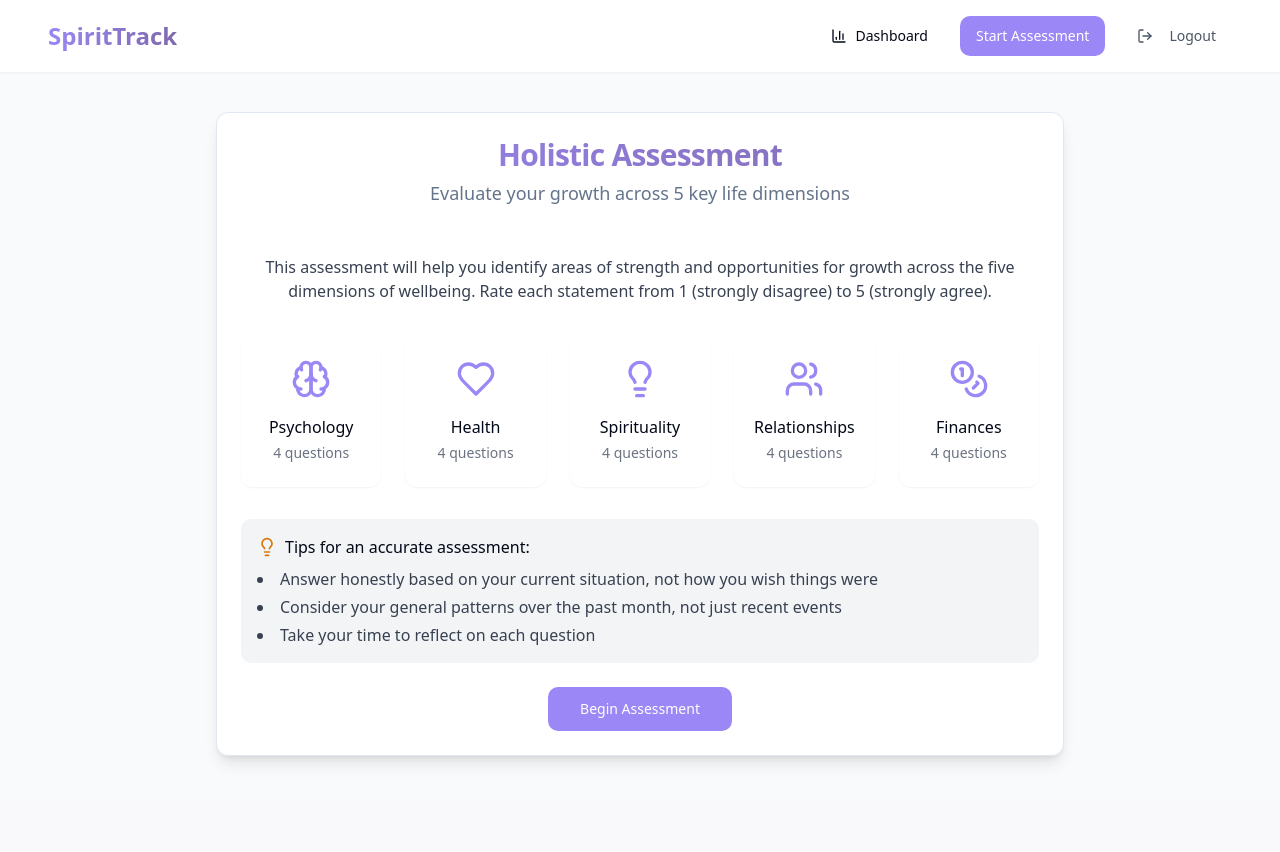
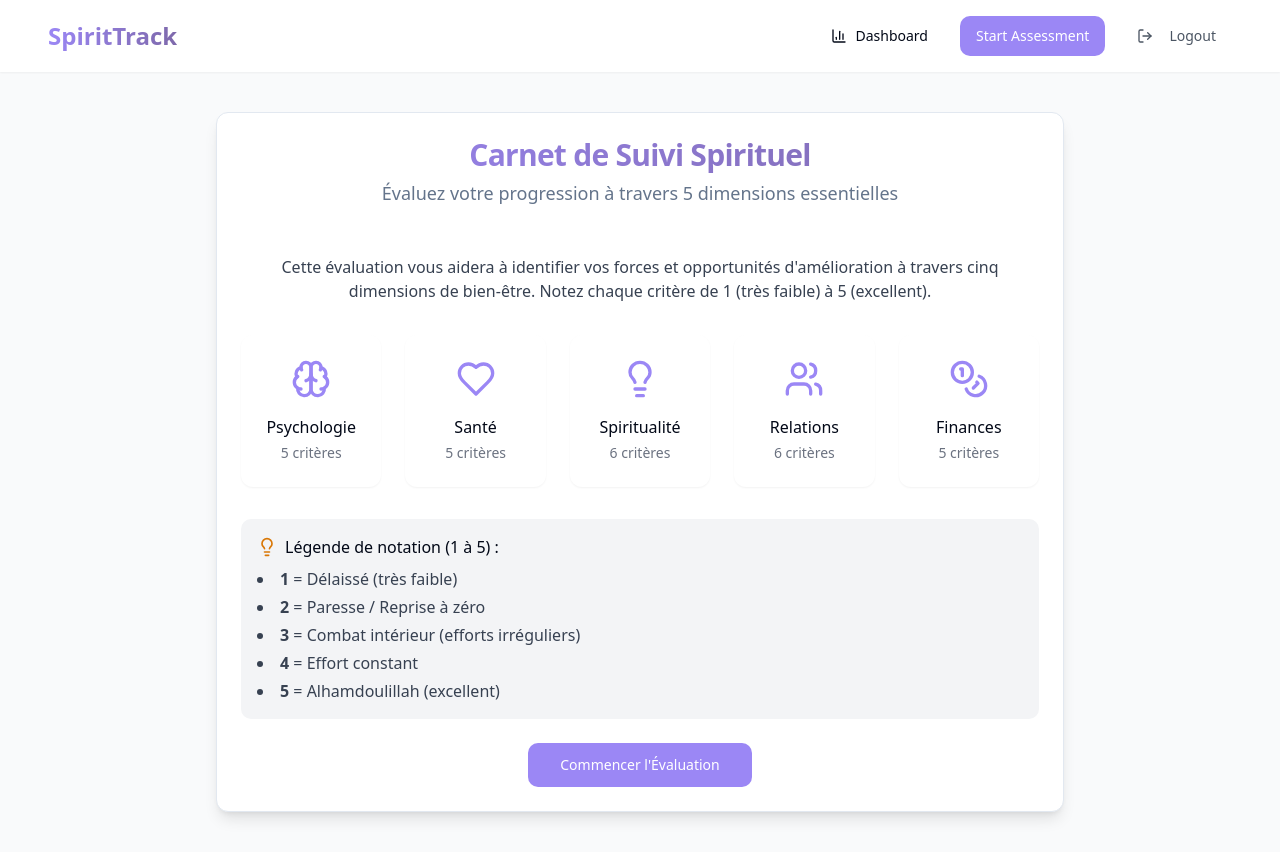
Before and after one commit to dgabdoul/spiritual-growth-tracker, a React (Vite) app: page /assessment in a window 1280 px wide. Before the commit the page ends 800 px from the top, so only its background shows below. Built offline with nearby package versions, Linux system fonts and the light colour scheme; sample sign-in values are in the browser's storage.

Commit message:
Add assessment questions and scoring.
Add questions and scoring logic for each assessment category.

```diff
--- a/src/components/RatingInput.tsx
+++ b/src/components/RatingInput.tsx
@@ -13,8 +13,17 @@ const RatingInput: React.FC<RatingInputProps> = ({
   onChange,
   max = 5
 }) => {
+  // Define rating labels
+  const ratingLabels = [
+    "Délaissé",
+    "Paresse",
+    "Combat intérieur",
+    "Effort constant",
+    "Alhamdoulillah"
+  ];
+
   return (
-    <div className="flex gap-2 justify-center my-2">
+    <div className="flex gap-2 justify-between my-2">
       {Array.from({ length: max }).map((_, index) => {
         const ratingValue = index + 1;
         return (
@@ -22,13 +31,14 @@ const RatingInput: React.FC<RatingInputProps> = ({
             key={ratingValue}
             type="button"
             onClick={() => onChange(ratingValue)}
+            title={ratingLabels[index]}
             className={cn(
               "w-10 h-10 rounded-full transition-all flex items-center justify-center text-sm font-medium",
               value >= ratingValue
                 ? "bg-spirit-purple text-white ring-2 ring-spirit-light-purple shadow-md"
                 : "bg-gray-100 hover:bg-gray-200 text-gray-700"
             )}
-            aria-label={`Rate ${ratingValue} out of ${max}`}
+            aria-label={`${ratingLabels[index]} (${ratingValue} sur ${max})`}
           >
             {ratingValue}
           </button>
--- a/src/contexts/AssessmentContext.tsx
+++ b/src/contexts/AssessmentContext.tsx
@@ -1,4 +1,3 @@
-
 import React, { createContext, useContext, useState, useEffect } from "react";
 
 // Define the categories and their questions
@@ -36,37 +35,44 @@ interface AssessmentContextType {
   getAdvice: (category: Category) => string;
 }
 
-// Sample questions
+// Updated questions based on provided criteria
 export const questions: Question[] = [
   // Psychology
-  { id: 'psy1', text: 'I effectively manage my stress and anxiety', category: 'psychology' },
-  { id: 'psy2', text: 'I have a positive mindset most days', category: 'psychology' },
-  { id: 'psy3', text: 'I am aware of my emotions and can regulate them', category: 'psychology' },
-  { id: 'psy4', text: 'I practice mindfulness regularly', category: 'psychology' },
+  { id: 'psy1', text: 'Persévérance', category: 'psychology' },
+  { id: 'psy2', text: 'Silence et maîtrise de la colère', category: 'psychology' },
+  { id: 'psy3', text: 'Se mêler de ses affaires (Éviter l\'ingérence)', category: 'psychology' },
+  { id: 'psy4', text: 'Réfléchir avant de parler', category: 'psychology' },
+  { id: 'psy5', text: 'Être satisfait de ce qu\'on a (Contentement)', category: 'psychology' },
 
   // Health
-  { id: 'hea1', text: 'I maintain a balanced diet', category: 'health' },
-  { id: 'hea2', text: 'I exercise regularly', category: 'health' },
-  { id: 'hea3', text: 'I get enough quality sleep', category: 'health' },
-  { id: 'hea4', text: 'I avoid harmful substances', category: 'health' },
+  { id: 'hea1', text: 'Boire en 3 temps (Selon la Sunna)', category: 'health' },
+  { id: 'hea2', text: 'Manger peu (Modération alimentaire)', category: 'health' },
+  { id: 'hea3', text: 'Se coucher sur le côté droit', category: 'health' },
+  { id: 'hea4', text: 'Consommation du miel (Santé naturelle)', category: 'health' },
+  { id: 'hea5', text: 'Faire du sport / Sortir de son milieu (Activité physique)', category: 'health' },
 
   // Spirituality
-  { id: 'spi1', text: 'I practice meditation or prayer regularly', category: 'spirituality' },
-  { id: 'spi2', text: 'I feel connected to something greater than myself', category: 'spirituality' },
-  { id: 'spi3', text: 'I have a clear sense of purpose', category: 'spirituality' },
-  { id: 'spi4', text: 'I express gratitude regularly', category: 'spirituality' },
+  { id: 'spi1', text: 'Lecture du Coran (Quotidienne)', category: 'spirituality' },
+  { id: 'spi2', text: 'Prières nocturnes (Tahajjud/Qiyam)', category: 'spirituality' },
+  { id: 'spi3', text: 'Jeûne régulier (Sunnah/Mustahabb)', category: 'spirituality' },
+  { id: 'spi4', text: 'Repentir quotidien (Istighfar)', category: 'spirituality' },
+  { id: 'spi5', text: 'Pratique de méditation (Dhikr/Tafakkur)', category: 'spirituality' },
+  { id: 'spi6', text: 'Connexion esprit-âme (Équilibre intérieur)', category: 'spirituality' },
 
   // Relationships
-  { id: 'rel1', text: 'I maintain healthy boundaries with others', category: 'relationships' },
-  { id: 'rel2', text: 'I communicate effectively with my loved ones', category: 'relationships' },
-  { id: 'rel3', text: 'I resolve conflicts peacefully', category: 'relationships' },
-  { id: 'rel4', text: 'I nurture my important relationships', category: 'relationships' },
+  { id: 'rel1', text: 'Sourire', category: 'relationships' },
+  { id: 'rel2', text: 'Offrir des cadeaux', category: 'relationships' },
+  { id: 'rel3', text: 'Empathie et générosité', category: 'relationships' },
+  { id: 'rel4', text: 'Visiter ses proches malades', category: 'relationships' },
+  { id: 'rel5', text: 'Répondre aux invitations', category: 'relationships' },
+  { id: 'rel6', text: 'Cacher les défauts des autres', category: 'relationships' },
 
   // Finances
-  { id: 'fin1', text: 'I manage my money responsibly', category: 'finances' },
-  { id: 'fin2', text: 'I save regularly for the future', category: 'finances' },
-  { id: 'fin3', text: 'I avoid unnecessary debt', category: 'finances' },
-  { id: 'fin4', text: 'I make informed financial decisions', category: 'finances' }
+  { id: 'fin1', text: 'Se lever tôt (Productivité)', category: 'finances' },
+  { id: 'fin2', text: 'Dépenser dans le bien (Charité, investissements utiles)', category: 'finances' },
+  { id: 'fin3', text: 'Être reconnaissant (Pour les biens matériels)', category: 'finances' },
+  { id: 'fin4', text: 'Invoquer contre la pauvreté (Douas spécifiques)', category: 'finances' },
+  { id: 'fin5', text: 'Protection des liens parentaux (Dépenses familiales justes)', category: 'finances' }
 ];
 
 // Create the context
--- a/src/pages/Assessment/AssessmentCategory.tsx
+++ b/src/pages/Assessment/AssessmentCategory.tsx
@@ -5,9 +5,15 @@ import { Button } from '@/components/ui/button';
 import { Card, CardContent, CardFooter, CardHeader, CardTitle } from '@/components/ui/card';
 import { Progress } from '@/components/ui/progress';
 import Header from '@/components/Header';
-import { ArrowLeft, ArrowRight } from 'lucide-react';
+import { ArrowLeft, ArrowRight, Brain, Heart, Lightbulb, Users, Coins, HelpCircle } from 'lucide-react';
 import { useAssessment, Category, questions } from '@/contexts/AssessmentContext';
 import RatingInput from '@/components/RatingInput';
+import {
+  Tooltip,
+  TooltipContent,
+  TooltipProvider,
+  TooltipTrigger,
+} from '@/components/ui/tooltip';
 
 const categoryOrder: Category[] = [
   'psychology',
@@ -18,19 +24,19 @@ const categoryOrder: Category[] = [
 ];
 
 const categoryIcons: Record<Category, React.ReactNode> = {
-  psychology: '🧠',
-  health: '❤️',
-  spirituality: '✨',
-  relationships: '👥',
-  finances: '💰'
+  psychology: <Brain className="h-6 w-6" />,
+  health: <Heart className="h-6 w-6" />,
+  spirituality: <Lightbulb className="h-6 w-6" />,
+  relationships: <Users className="h-6 w-6" />,
+  finances: <Coins className="h-6 w-6" />
 };
 
 const categoryTitles: Record<Category, string> = {
-  psychology: 'Mental Wellbeing',
-  health: 'Physical Health',
-  spirituality: 'Spiritual Growth',
-  relationships: 'Social Connections',
-  finances: 'Financial Wellness'
+  psychology: 'Psychologie',
+  health: 'Santé',
+  spirituality: 'Spiritualité',
+  relationships: 'Relations',
+  finances: 'Finances'
 };
 
 const AssessmentCategory: React.FC = () => {
@@ -84,7 +90,16 @@ const AssessmentCategory: React.FC = () => {
 
   // Determine button label
   const isLastCategory = currentIndex === categoryOrder.length - 1;
-  const nextButtonLabel = isLastCategory ? 'Complete Assessment' : 'Next';
+  const nextButtonLabel = isLastCategory ? 'Terminer l\'évaluation' : 'Suivant';
+
+  // Legend for ratings
+  const ratingLegend = [
+    { value: 1, label: "Délaissé (très faible)" },
+    { value: 2, label: "Paresse / Reprise à zéro" },
+    { value: 3, label: "Combat intérieur (efforts irréguliers)" },
+    { value: 4, label: "Effort constant" },
+    { value: 5, label: "Alhamdoulillah (excellent)" }
+  ];
 
   return (
     <div className="min-h-screen bg-gray-50">
@@ -93,9 +108,9 @@ const AssessmentCategory: React.FC = () => {
         <div className="mb-8">
           <div className="flex items-center justify-between mb-2">
             <span className="text-sm font-medium text-gray-700">
-              Step {currentIndex + 1} of {categoryOrder.length}
+              Étape {currentIndex + 1} sur {categoryOrder.length}
             </span>
-            <span className="text-sm text-gray-500">{progressValue}% complete</span>
+            <span className="text-sm text-gray-500">{progressValue}% complété</span>
           </div>
           <Progress value={progressValue} className="h-2" />
         </div>
@@ -103,11 +118,39 @@ const AssessmentCategory: React.FC = () => {
         <Card className="shadow">
           <CardHeader className="border-b border-gray-100">
             <div className="flex items-center gap-3">
-              <div className="text-3xl">{categoryIcons[currentCategory]}</div>
+              <div className="text-spirit-purple">{categoryIcons[currentCategory]}</div>
               <CardTitle className="text-xl">{categoryTitles[currentCategory]}</CardTitle>
             </div>
           </CardHeader>
           <CardContent className="pt-6">
+            <div className="mb-4 bg-gray-50 p-3 rounded-md text-sm">
+              <div className="font-medium mb-1 flex items-center">
+                <span>Notation</span>
+                <TooltipProvider>
+                  <Tooltip>
+                    <TooltipTrigger asChild>
+                      <Button variant="ghost" size="icon" className="h-5 w-5 ml-1">
+                        <HelpCircle className="h-3 w-3" />
+                      </Button>
+                    </TooltipTrigger>
+                    <TooltipContent>
+                      <div className="space-y-1 text-xs">
+                        {ratingLegend.map(rating => (
+                          <div key={rating.value} className="flex items-center gap-1">
+                            <span className="font-bold">{rating.value}:</span> {rating.label}
+                          </div>
+                        ))}
+                      </div>
+                    </TooltipContent>
+                  </Tooltip>
+                </TooltipProvider>
+              </div>
+              <div className="flex justify-between text-xs text-gray-500">
+                <span>Délaissé (1)</span>
+                <span>Excellent (5)</span>
+              </div>
+            </div>
+
             <div className="space-y-8">
               {categoryQuestions.map((question) => (
                 <div key={question.id} className="animate-fadeIn">
@@ -117,10 +160,6 @@ const AssessmentCategory: React.FC = () => {
                     onChange={(value) => handleRatingChange(question.id, value)}
                     max={5}
                   />
-                  <div className="flex justify-between text-sm text-gray-500 mt-1">
-                    <span>Strongly disagree</span>
-                    <span>Strongly agree</span>
-                  </div>
                 </div>
               ))}
             </div>
@@ -132,7 +171,7 @@ const AssessmentCategory: React.FC = () => {
               className="flex items-center gap-2"
             >
               <ArrowLeft size={16} />
-              Previous
+              Précédent
             </Button>
             <Button
               onClick={navigateToNextCategory}
--- a/src/pages/Assessment/AssessmentStart.tsx
+++ b/src/pages/Assessment/AssessmentStart.tsx
@@ -5,11 +5,18 @@ import { Button } from '@/components/ui/button';
 import { Card, CardContent, CardDescription, CardFooter, CardHeader, CardTitle } from '@/components/ui/card';
 import Header from '@/components/Header';
 import { Brain, Heart, Lightbulb, Users, Coins } from 'lucide-react';
-import { useAssessment } from '@/contexts/AssessmentContext';
+import { useAssessment, questions } from '@/contexts/AssessmentContext';
 
 const AssessmentStart: React.FC = () => {
   const { startNewAssessment } = useAssessment();
   const navigate = useNavigate();
+
+  // Count questions for each category
+  const psychologyQuestions = questions.filter(q => q.category === 'psychology').length;
+  const healthQuestions = questions.filter(q => q.category === 'health').length;
+  const spiritualityQuestions = questions.filter(q => q.category === 'spirituality').length;
+  const relationshipsQuestions = questions.filter(q => q.category === 'relationships').length;
+  const financesQuestions = questions.filter(q => q.category === 'finances').length;
 
   const handleStart = () => {
     startNewAssessment();
@@ -22,65 +29,67 @@ const AssessmentStart: React.FC = () => {
       <main className="max-w-4xl mx-auto py-10 px-4 sm:px-6">
         <Card className="shadow-lg">
           <CardHeader className="text-center">
-            <CardTitle className="text-3xl font-bold text-gradient">Holistic Assessment</CardTitle>
+            <CardTitle className="text-3xl font-bold text-gradient">Carnet de Suivi Spirituel</CardTitle>
             <CardDescription className="text-lg">
-              Evaluate your growth across 5 key life dimensions
+              Évaluez votre progression à travers 5 dimensions essentielles
             </CardDescription>
           </CardHeader>
           <CardContent className="py-6">
             <div className="text-center mb-8">
               <p className="text-gray-700">
-                This assessment will help you identify areas of strength and opportunities for growth across the five dimensions of wellbeing. Rate each statement from 1 (strongly disagree) to 5 (strongly agree).
+                Cette évaluation vous aidera à identifier vos forces et opportunités d'amélioration à travers cinq dimensions de bien-être. Notez chaque critère de 1 (très faible) à 5 (excellent).
               </p>
             </div>
 
             <div className="grid grid-cols-1 md:grid-cols-2 lg:grid-cols-5 gap-6 mb-8">
               <div className="bg-white p-6 rounded-lg shadow-sm flex flex-col items-center text-center">
                 <Brain className="text-spirit-purple h-10 w-10 mb-4" />
-                <h3 className="font-medium mb-1">Psychology</h3>
-                <p className="text-gray-500 text-sm">4 questions</p>
+                <h3 className="font-medium mb-1">Psychologie</h3>
+                <p className="text-gray-500 text-sm">{psychologyQuestions} critères</p>
               </div>
 
               <div className="bg-white p-6 rounded-lg shadow-sm flex flex-col items-center text-center">
                 <Heart className="text-spirit-purple h-10 w-10 mb-4" />
-                <h3 className="font-medium mb-1">Health</h3>
-                <p className="text-gray-500 text-sm">4 questions</p>
+                <h3 className="font-medium mb-1">Santé</h3>
+                <p className="text-gray-500 text-sm">{healthQuestions} critères</p>
               </div>
 
               <div className="bg-white p-6 rounded-lg shadow-sm flex flex-col items-center text-center">
                 <Lightbulb className="text-spirit-purple h-10 w-10 mb-4" />
-                <h3 className="font-medium mb-1">Spirituality</h3>
-                <p className="text-gray-500 text-sm">4 questions</p>
+                <h3 className="font-medium mb-1">Spiritualité</h3>
+                <p className="text-gray-500 text-sm">{spiritualityQuestions} critères</p>
               </div>
 
               <div className="bg-white p-6 rounded-lg shadow-sm flex flex-col items-center text-center">
                 <Users className="text-spirit-purple h-10 w-10 mb-4" />
-                <h3 className="font-medium mb-1">Relationships</h3>
-                <p className="text-gray-500 text-sm">4 questions</p>
+                <h3 className="font-medium mb-1">Relations</h3>
+                <p className="text-gray-500 text-sm">{relationshipsQuestions} critères</p>
               </div>
 
               <div className="bg-white p-6 rounded-lg shadow-sm flex flex-col items-center text-center">
                 <Coins className="text-spirit-purple h-10 w-10 mb-4" />
                 <h3 className="font-medium mb-1">Finances</h3>
-                <p className="text-gray-500 text-sm">4 questions</p>
+                <p className="text-gray-500 text-sm">{financesQuestions} critères</p>
               </div>
             </div>
 
             <div className="bg-gray-100 p-4 rounded-md">
               <h4 className="font-medium mb-2 flex items-center">
                 <Lightbulb className="inline mr-2 h-5 w-5 text-amber-600" />
-                Tips for an accurate assessment:
+                Légende de notation (1 à 5) :
               </h4>
               <ul className="list-disc list-inside space-y-1 text-gray-700">
-                <li>Answer honestly based on your current situation, not how you wish things were</li>
-                <li>Consider your general patterns over the past month, not just recent events</li>
-                <li>Take your time to reflect on each question</li>
+                <li><strong>1</strong> = Délaissé (très faible)</li>
+                <li><strong>2</strong> = Paresse / Reprise à zéro</li>
+                <li><strong>3</strong> = Combat intérieur (efforts irréguliers)</li>
+                <li><strong>4</strong> = Effort constant</li>
+                <li><strong>5</strong> = Alhamdoulillah (excellent)</li>
               </ul>
             </div>
           </CardContent>
           <CardFooter className="flex justify-center pb-6">
             <Button size="lg" className="bg-spirit-purple hover:bg-spirit-deep-purple" onClick={handleStart}>
-              Begin Assessment
+              Commencer l'Évaluation
             </Button>
           </CardFooter>
         </Card>
```
